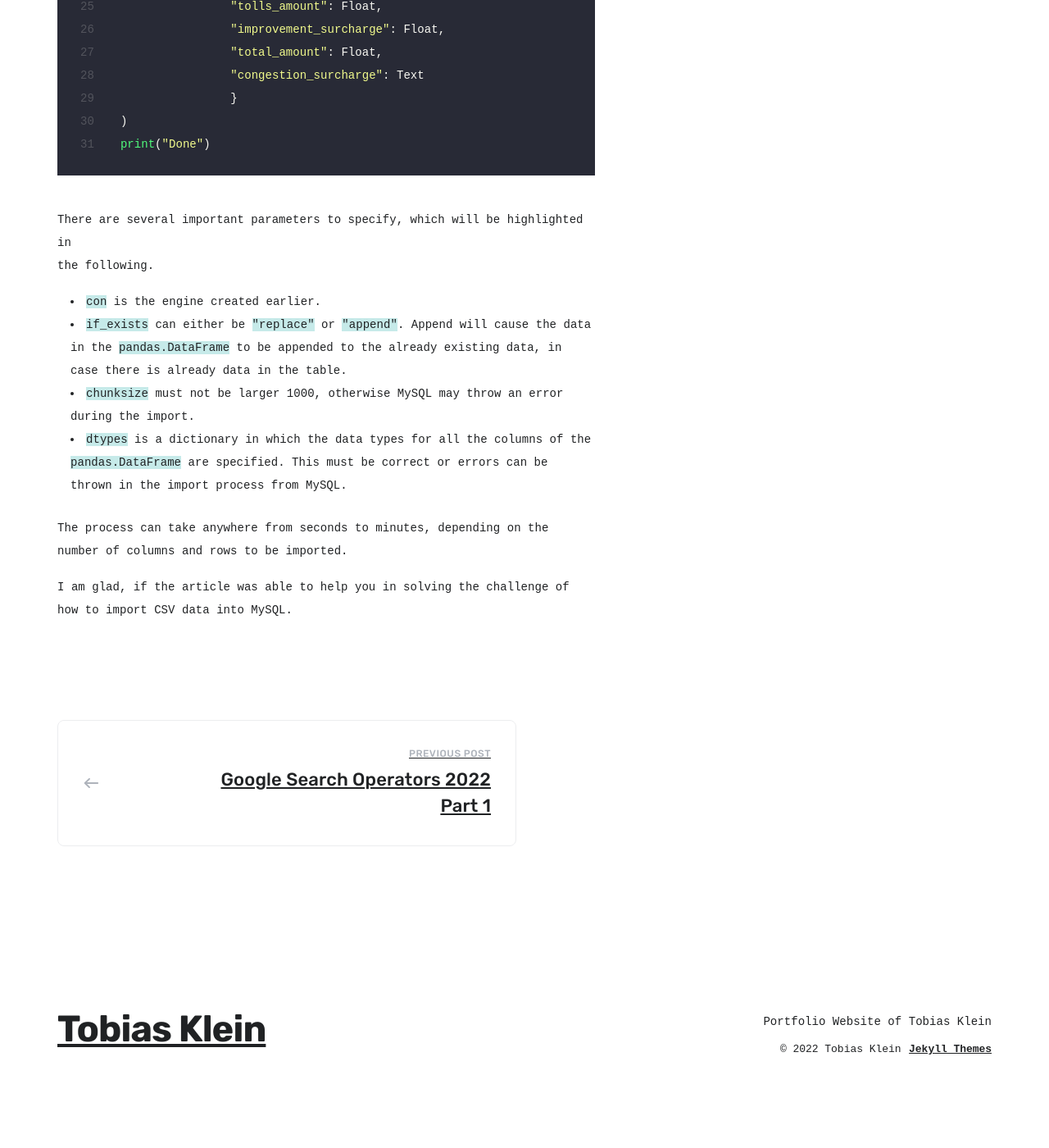
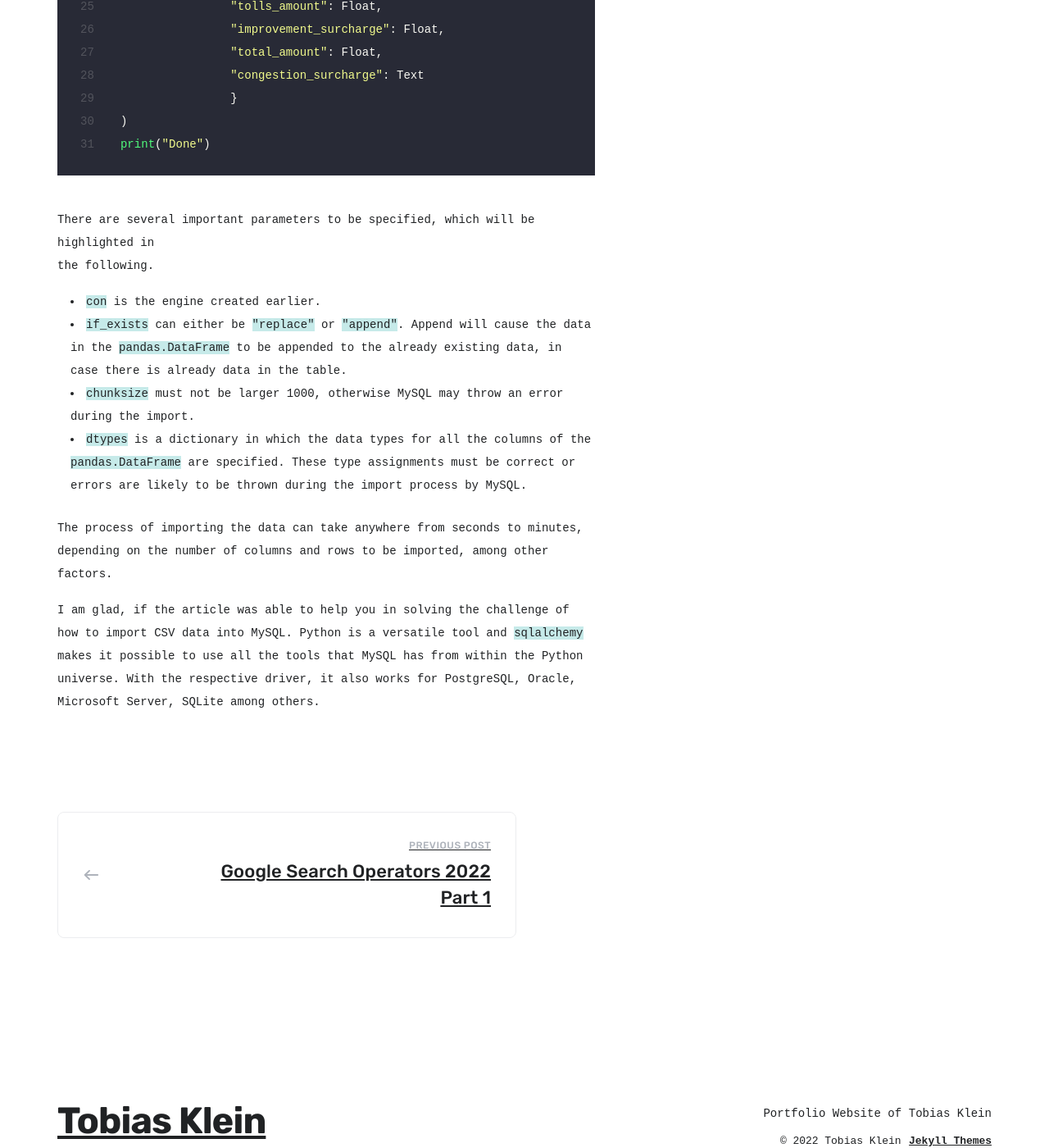
Before and after one commit to kletobias/kletobias.github.io, a Jekyll site: the page built from _posts/2022-04-01-pandas_csv_mysql.md, in a window 1280 px wide and 1400 px high, scrolled down 5039 px. Shown: the whole window at 82% size. Built offline with Jekyll 4.4.1, drawn with Linux system fonts in a browser that asks for light colours; nearby versions of some CDN libraries; some web fonts are replaced; some of the changed text lies outside the part shown.

Commit message:
fixed problems in the text

````diff
--- a/_posts/2022-04-01-pandas_csv_mysql.md
+++ b/_posts/2022-04-01-pandas_csv_mysql.md
@@ -1,7 +1,7 @@
 ---
-title: 'How to import CSV files into MySQL using python and pandas.'
+title: 'How to import CSV files into MySQL using Python and pandas.'
 date: 2022-04-01 06:32:00
-description: 'There is no functionality built into MySQL, that lets one import CSV data directly into a database, in the form of a table. pandas can be used to import CSV files from within python, into a table of a database.'
+description: 'There is no functionality built into MySQL, that lets one import CSV data directly into a database, in the form of a table. pandas can be used to import CSV files from within Python, into a table of a database.'
 featured_image: '/images/negative-space-aerial-pacific-ocean.jpeg'
 accent_color: '#08877d'
 ---
@@ -14,13 +14,13 @@
 
 ## What problem does the solution solve?
 
-There is no functionality built into **MySQL**, that lets one import **CSV** data directly into a database, in the form of a table. pandas can be used to import CSV files from within python, into a table of a database.
+There is no functionality built into **MySQL**, that lets one import **CSV** data directly into a database, in the form of a table. pandas can be used to import CSV files from within Python, into a table of a database.
 
 ## Prerequisites
 
-The following python packages are needed and can be installed using **pip** for the import through the pandas module.
+The following Python packages are needed and can be installed using **pip** for the import through the pandas module.
 
-In the case of having a python **virtual environment** ([venv](https://docs.python.org/3/library/venv.html#module-venv) in this case), first activate the virtual environment and then run the following commands, like shown below.
+In the case of having a Python **virtual environment** ([venv](https://docs.python.org/3/library/venv.html#module-venv) in this case), first activate the virtual environment and then run the following commands, like shown below.
 
 ```shell
 # activating the virtual environment
@@ -28,7 +28,7 @@
 ```
 
 ```shell
-# installing the python modules needed
+# installing the Python modules needed
 pip install SQLAlchemy
 pip install pandas
 pip install mysql-connector-python
@@ -40,7 +40,7 @@
 look like. It is assumed, that the database is hosted locally and `localhost` is used as hostname. It can be replaced by
 the URL of the database.
 
-### Import of the python packages
+### Import of the Python packages
 ```python
 # Import the modules needed
 import pandas as pd
@@ -116,14 +116,14 @@
 print("Done")
 ```
 
-There are several important parameters to specify, which will be highlighted in
+There are several important parameters to be specified, which will be highlighted in
 the following.
 
 - `con` is the engine created earlier.
 - `if_exists` can either be `"replace"` or `"append"`. Append will cause the data in the `pandas.DataFrame` to be appended to the already existing data, in case there is already data in the table.
 - `chunksize` must not be larger 1000, otherwise MySQL may throw an error during the import.
-- `dtypes` is a dictionary in which the data types for all the columns of the `pandas.DataFrame` are specified. This must be correct or errors can be thrown in the import process from MySQL.
+- `dtypes` is a dictionary in which the data types for all the columns of the `pandas.DataFrame` are specified. These type assignments must be correct or errors are likely to be thrown during the import process by MySQL.
 
-The process can take anywhere from seconds to minutes, depending on the number of columns and rows to be imported.
+The process of importing the data can take anywhere from seconds to minutes, depending on the number of columns and rows to be imported, among other factors.
 
-I am glad, if the article was able to help you in solving the challenge of how to import CSV data into MySQL.
+I am glad, if the article was able to help you in solving the challenge of how to import CSV data into MySQL. Python is a versatile tool and `sqlalchemy` makes it possible to use all the tools that MySQL has from within the Python universe. With the respective driver, it also works for PostgreSQL, Oracle, Microsoft Server, SQLite among others.
````
